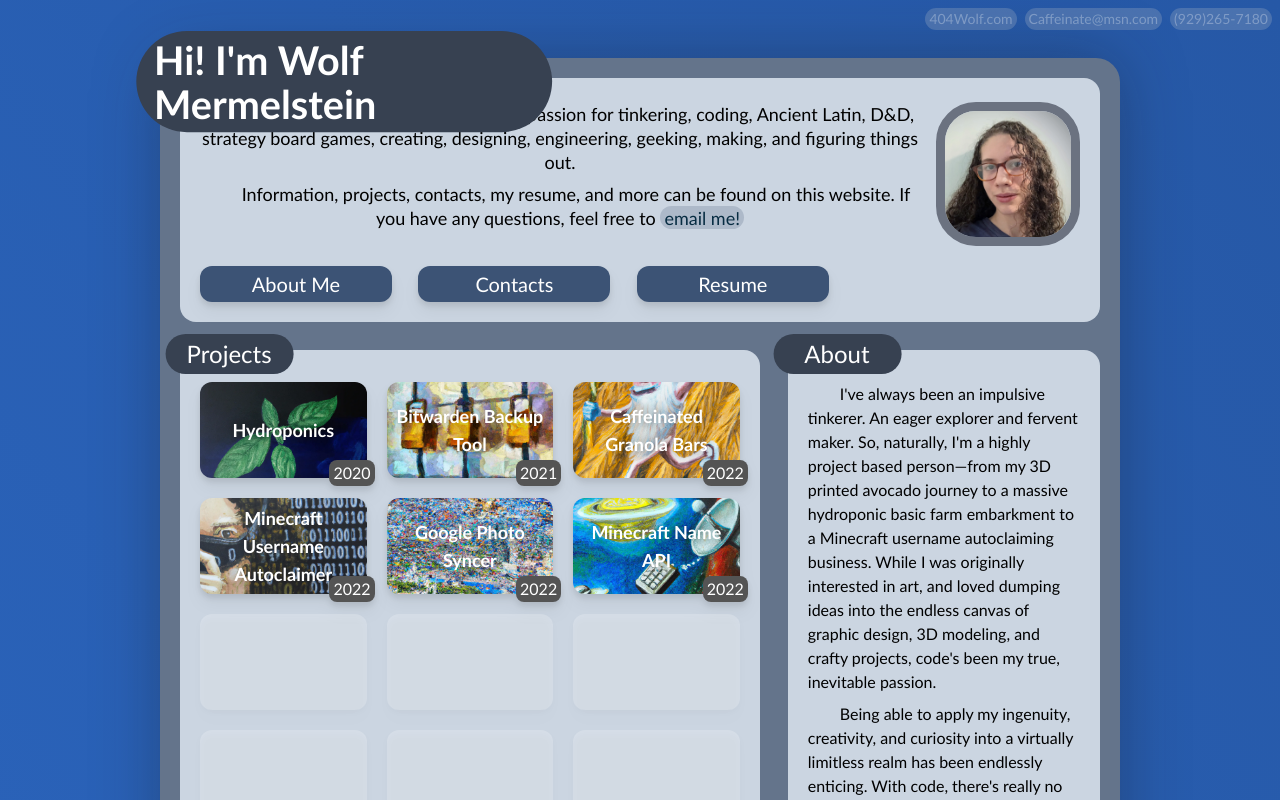
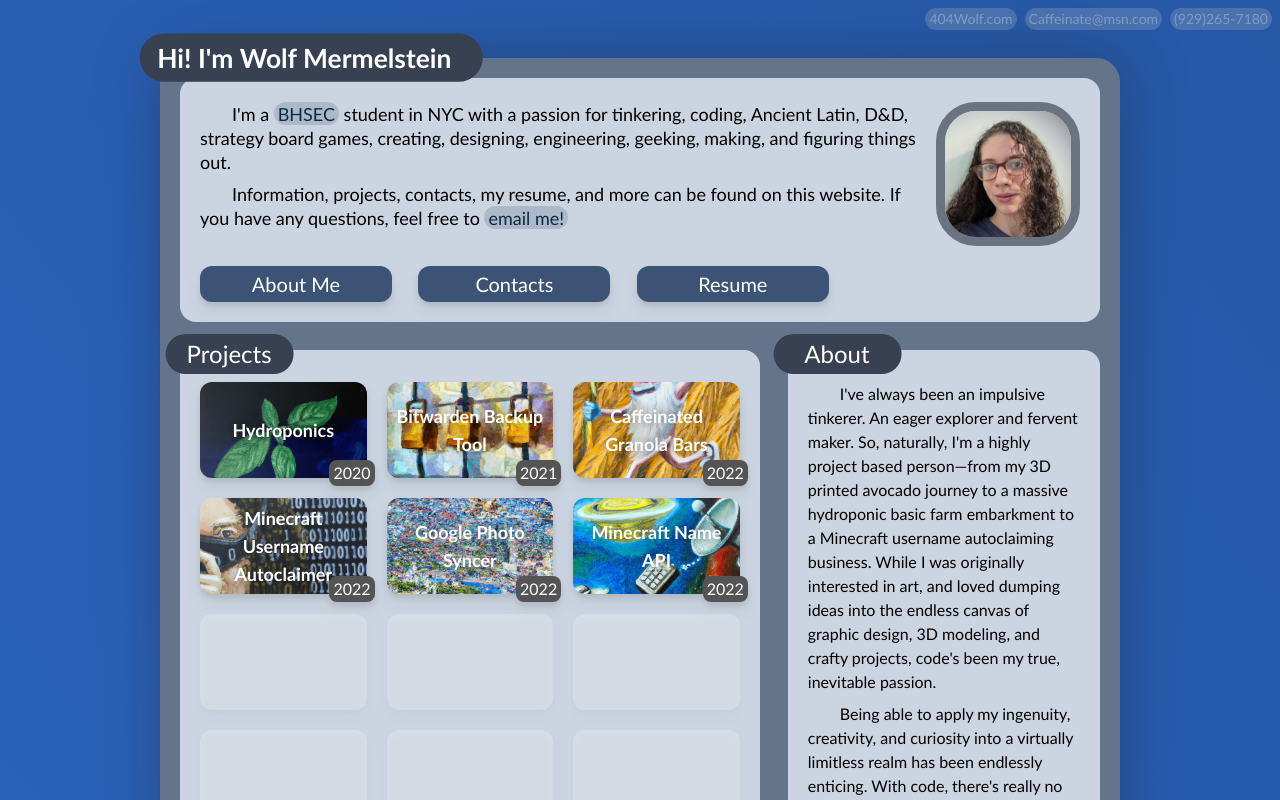
Before and after one commit to 404Wolf/404Wolf.com, a Next.js app: page / in a window 1280 px wide. Shown: the top 800 px of the page. Built offline with nearby package versions, Linux system fonts and the light colour scheme.

Commit message:
Fix contact sideways cut off
Fix contact sideways too far to right

```diff
--- a/src/components/header/Header.js
+++ b/src/components/header/Header.js
@@ -25,7 +25,7 @@ const Header = () => {
     return (
         <div>
             <div className="flex flex-col gap-5 justify-between">
-                <h2 className="text-sm md:text-lg text-left md:text-center sm:text-left indent-8 md:leading-6 mt-1 my-auto">
+                <h2 className="text-sm md:text-lg text-left sm:text-left indent-8 md:leading-6 mt-1 my-auto">
                     <div className="h-28 w-28 md:h-36 md:w-36 relative float-right ml-2 mb-2 md:ml-4 md:mb-4 lg:mb-0">
                         { profileImage }
                     </div>
--- a/src/components/layouts/MainLayout.js
+++ b/src/components/layouts/MainLayout.js
@@ -5,12 +5,12 @@ const MainLayout = ({ children, header, type=true }) => {
     return (
         <div>
             {header && <Link href="/">
-                <div className="md:absolute bg-gray-700 text-white rounded-full py-2 md:py-[6px] px-4 mx-auto mb-1 md:mb-4 md:my-0 md:mx-0 md:w-[23.6rem] md:scale-110 md:-translate-y-[1.4rem] md:-translate-x-[.3rem] text-2xl max-[690px]:text-3xl md:text-4xl text-center md:text-left font-bold z-50">
+                <div className="md:absolute bg-gray-700 text-white rounded-full py-2 md:py-[6px] px-4 mx-auto mb-1 md:mb-4 md:my-0 md:mx-0 md:w-[19.5rem] md:scale-110 md:-translate-y-[1.4rem] md:-translate-x-[.3rem] text-2xl max-[690px]:text-3xl text-center md:text-left font-bold z-50">
                     { type && <Greeter/> || header }
                 </div>
             </Link>}
 
-            <div className="md:absolute md:top-[11.5rem] md:right-[-11.5rem] lg:top-0 lg:right-0 md:rotate-90 lg:rotate-0 z-50 mb-1">
+            <div className="md:absolute md:top-[10rem] md:right-[-10rem] lg:top-0 lg:right-0 md:rotate-90 lg:rotate-0 z-50 mb-1">
                 <BasicContacts/>
             </div>
 
```
